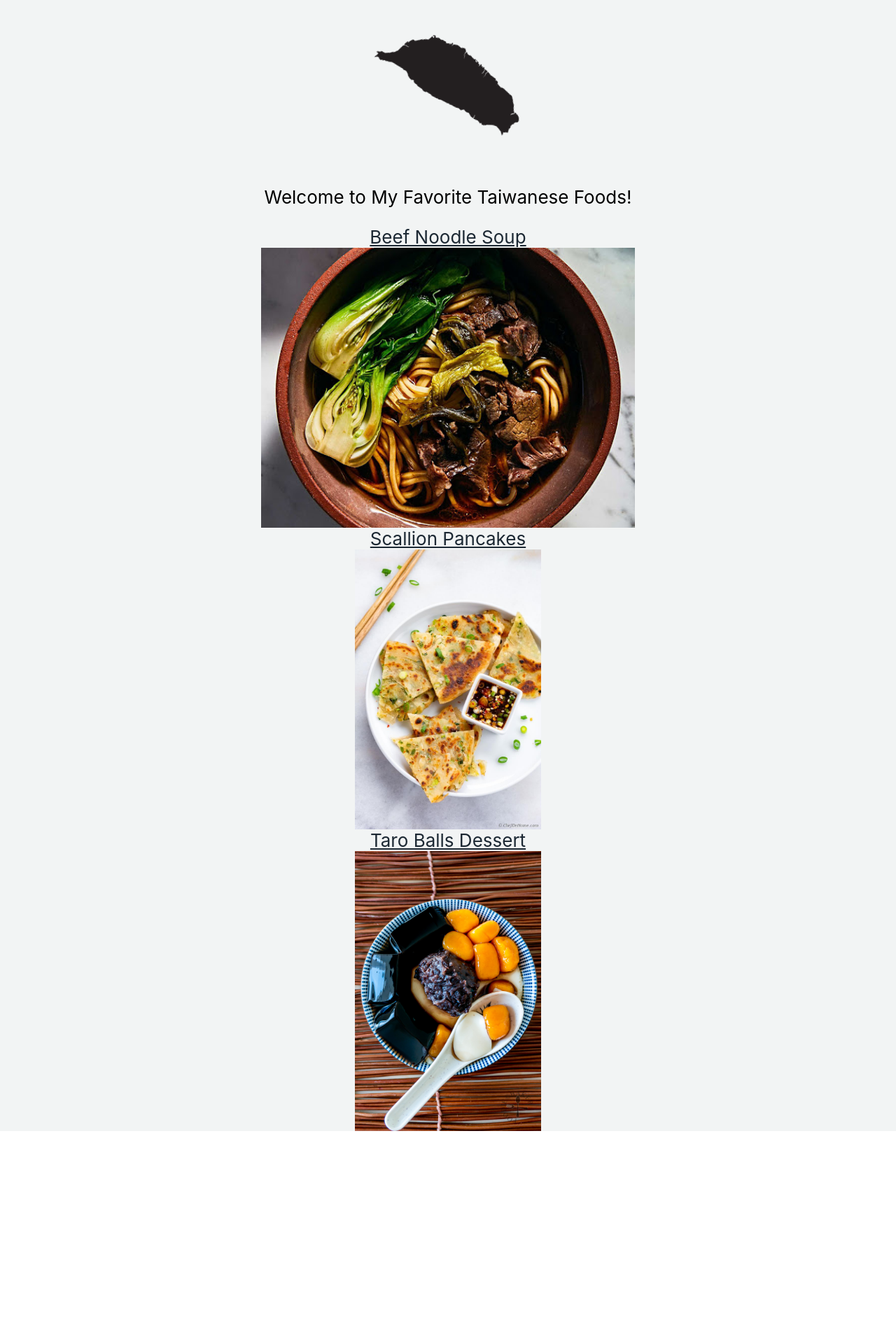
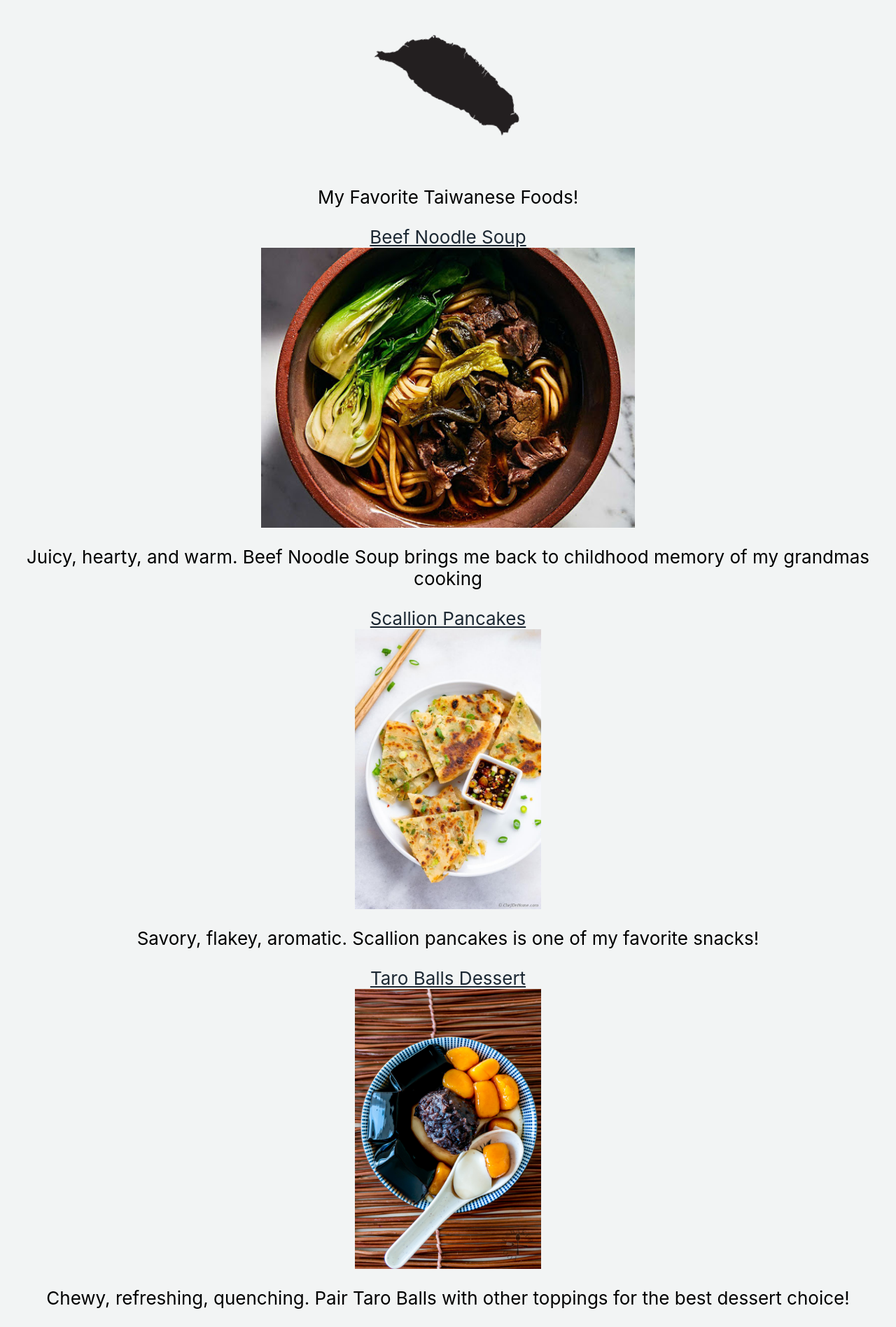
Before and after one commit to anitasxd/cloud_computing_project, a React (Create React App) app: page / in a window 1280 px wide. Shown: the whole page at 70% size. Before the commit the page ends 1616 px from the top, so only its background shows below. Built offline with nearby package versions, Linux system fonts and the light colour scheme.

Commit message:
add text

```diff
--- a/src/App.js
+++ b/src/App.js
@@ -10,7 +10,7 @@ function App() {
       <header className="App-header">
         <img src={logo} className="App-logo" alt="logo" />
         <p>
-          Welcome to My Favorite Taiwanese Foods!
+          My Favorite Taiwanese Foods!
         </p>
         <a
           className="App-link"
@@ -21,6 +21,9 @@ function App() {
           Beef Noodle Soup
         </a>
         <img src={bns} className="App-image" alt="image" />
+        <p>
+          Juicy, hearty, and warm. Beef Noodle Soup brings me back to childhood memory of my grandmas cooking
+        </p>
 
         <a
           className="App-link"
@@ -31,6 +34,9 @@ function App() {
           Scallion Pancakes
         </a>
         <img src={sp} className="App-image" alt="image" />
+        <p>
+          Savory, flakey, aromatic. Scallion pancakes is one of my favorite snacks!
+        </p>
 
         <a
           className="App-link"
@@ -41,6 +47,9 @@ function App() {
           Taro Balls Dessert
         </a>
         <img src={tb} className="App-image" alt="image" />
+        <p>
+          Chewy, refreshing, quenching. Pair Taro Balls with other toppings for the best dessert choice!
+        </p>
       </header>
     </div>
   );
```
